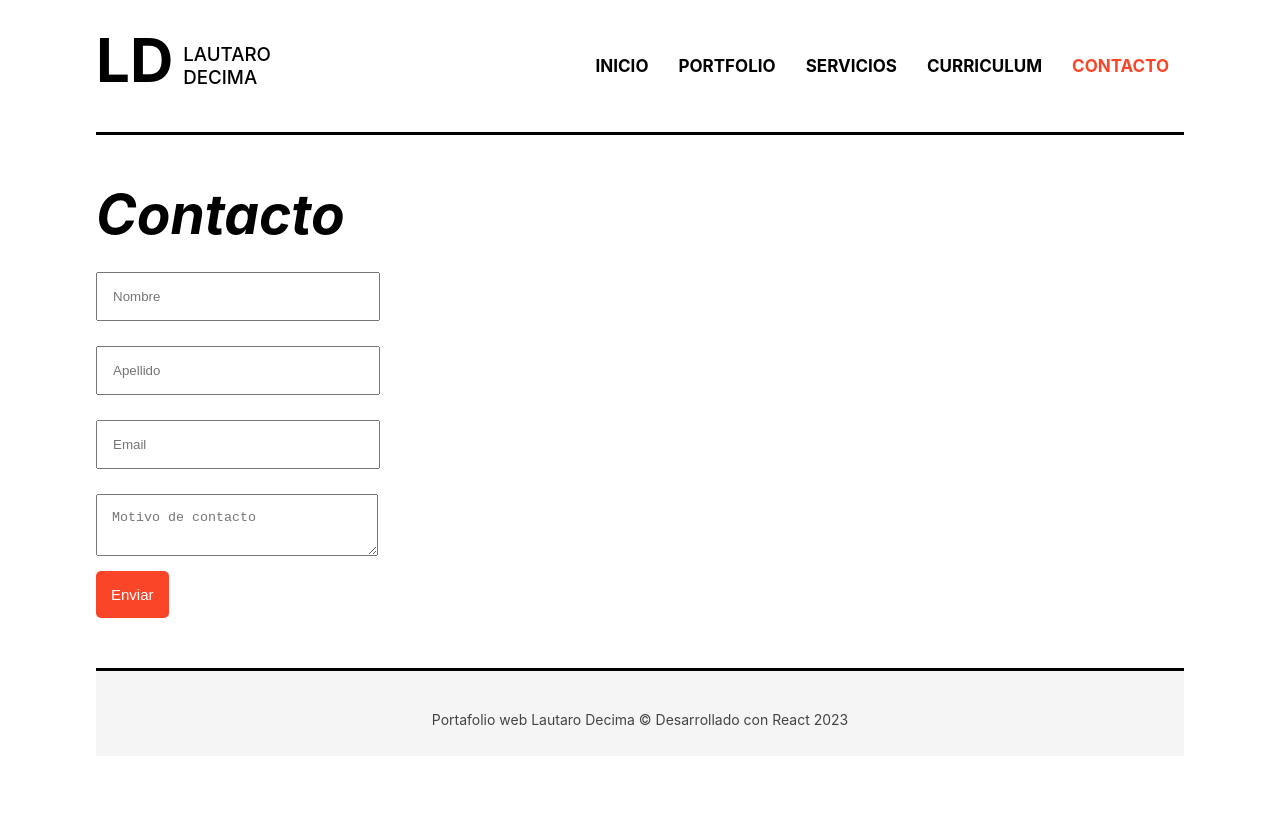
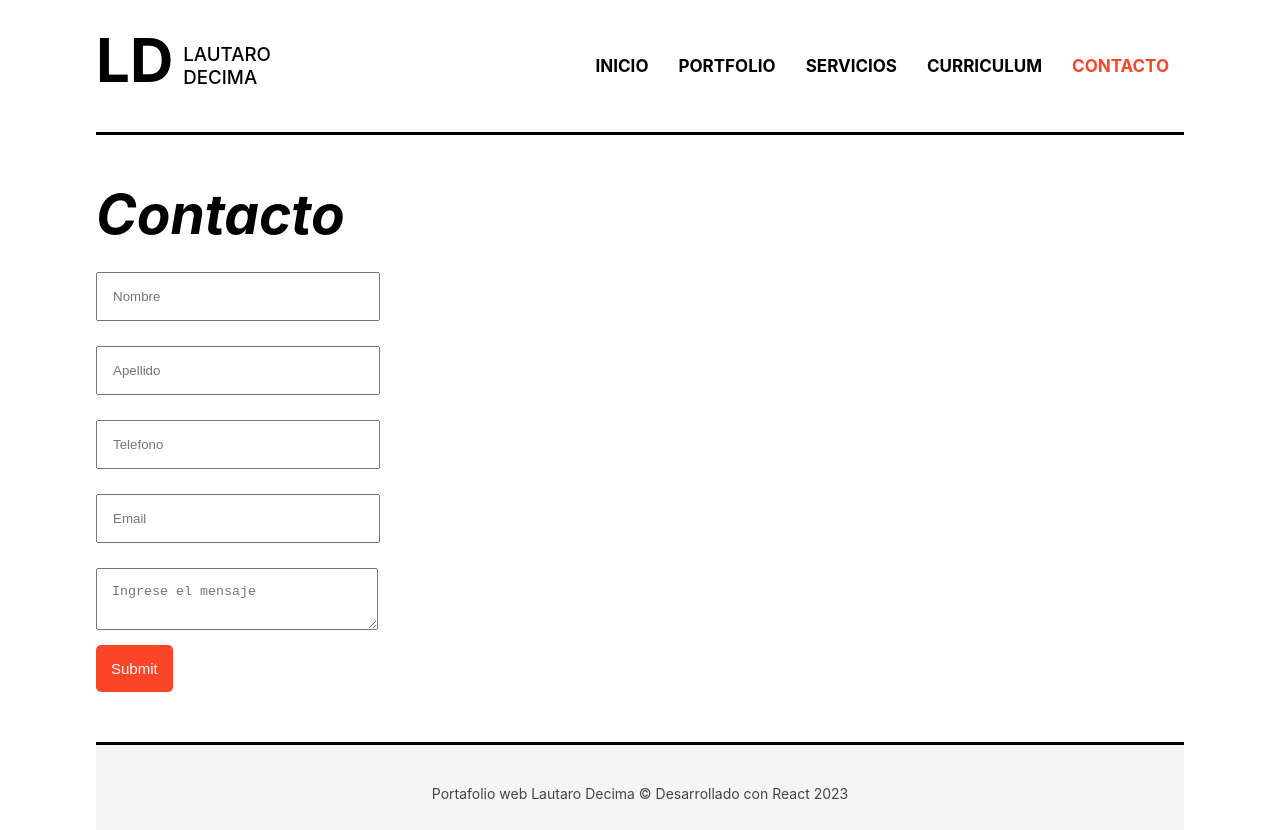
Before and after one commit to decimalautaro/portafolio-estatico-react, a React (Create React App) app: page /contact in a window 1280 px wide. Before the commit the page ends 800 px from the top, so only its background shows below. Built offline with nearby package versions, Linux system fonts and the light colour scheme.

Commit message:
feat: agregando peticion fetch para formulario

```diff
--- a/src/components/Contact.js
+++ b/src/components/Contact.js
@@ -1,23 +1,50 @@
-import React from 'react'
+import React, { useState } from 'react'
+
+export const Contact = () => {
+  const [formData, setFormData] = useState({
+    name: '',
+    lastname: '',
+    phone: '',
+    email: '',
+    message: '',
+  });
+
+  const handleSubmit = async(event) => {
+    event.preventDefault();
+    try {
+          await fetch(`${process.env.URL_HOST}/send-email`,
+      {
+        method: "POST",
+        body:JSON.stringify(formData),
+        headers: {"Content-type": "application/json; charset=UTF-8"}
+       });
+
+    } catch (error) {
+      console.log(error)
+
+    }
 
 
-export const Contact = () => {
+  };
+
+  const handleChange = (event) => {
+    setFormData({
+      ...formData,
+      [event.target.name]: event.target.value
+    });
+  };
+
   return (
     <div className='page'>
       <h1 className='heading'>Contacto</h1>
 
-      <form className='contact' action='mailto:decimalautaro@gmail.com'>
-          <input type="text" placeholder='Nombre'/>
-
-          <input type="text" placeholder='Apellido'/>
-
-          <input type="email" placeholder='Email'/>
-
-          <textarea placeholder='Motivo de contacto'/>
-
-          <input type="submit" value="Enviar"/>
-
-      </form>
+      <form onSubmit={handleSubmit}>
+      <input type="text" name="name" placeholder='Nombre' value={formData.name} onChange={handleChange} />
+      <input type="text" name="lastname" placeholder='Apellido' value={formData.lastname} onChange={handleChange} />
+      <input type="number" name="phone" placeholder='Telefono' value={formData.phone} onChange={handleChange} />
+      <input type="email" name="email" placeholder='Email'value={formData.email} onChange={handleChange} />
+      <textarea name="message" placeholder='Ingrese el mensaje' value={formData.message} onChange={handleChange} />
+      <button type="submit">Submit</button>
+    </form>
     </div>
-  )
-}
+  )}
```
